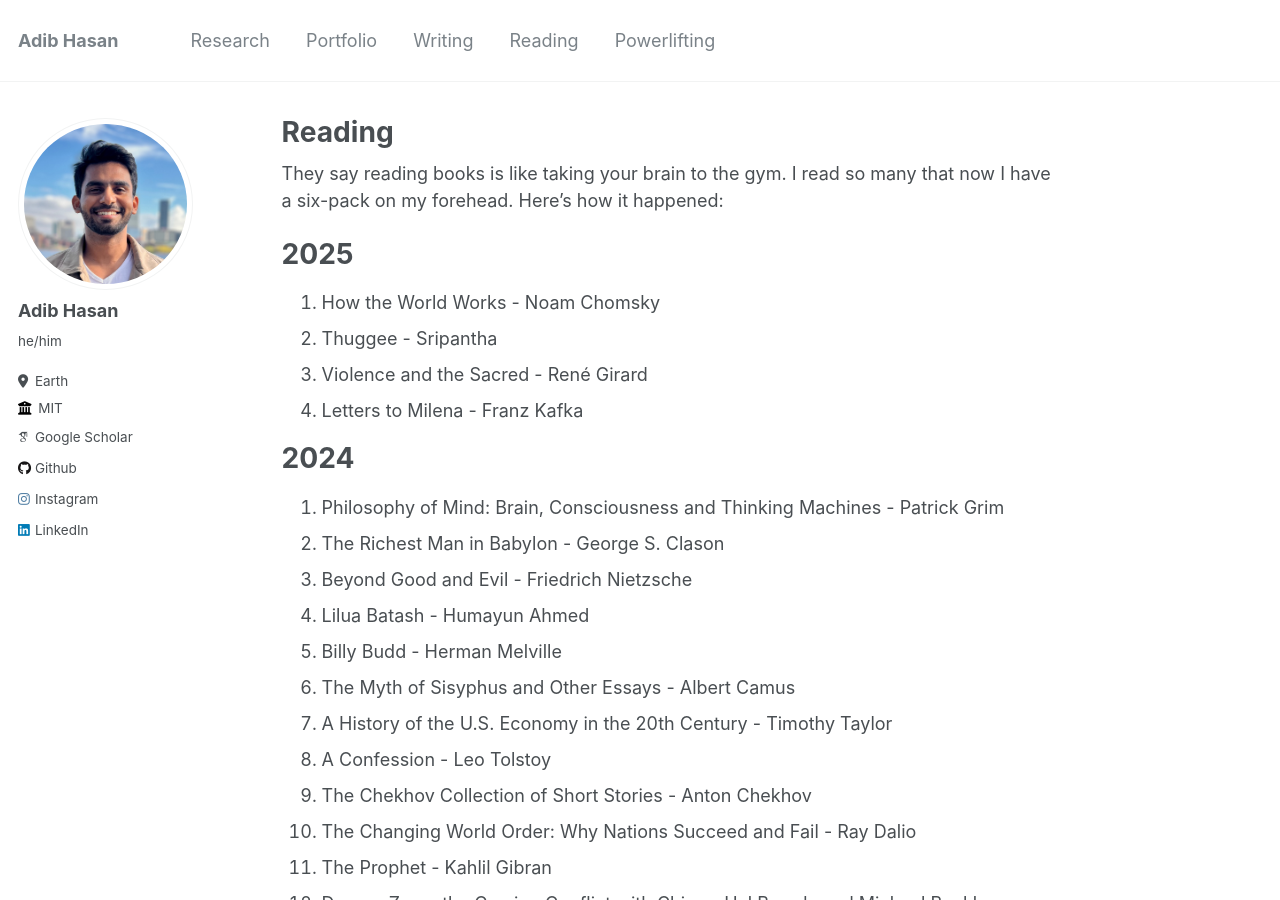
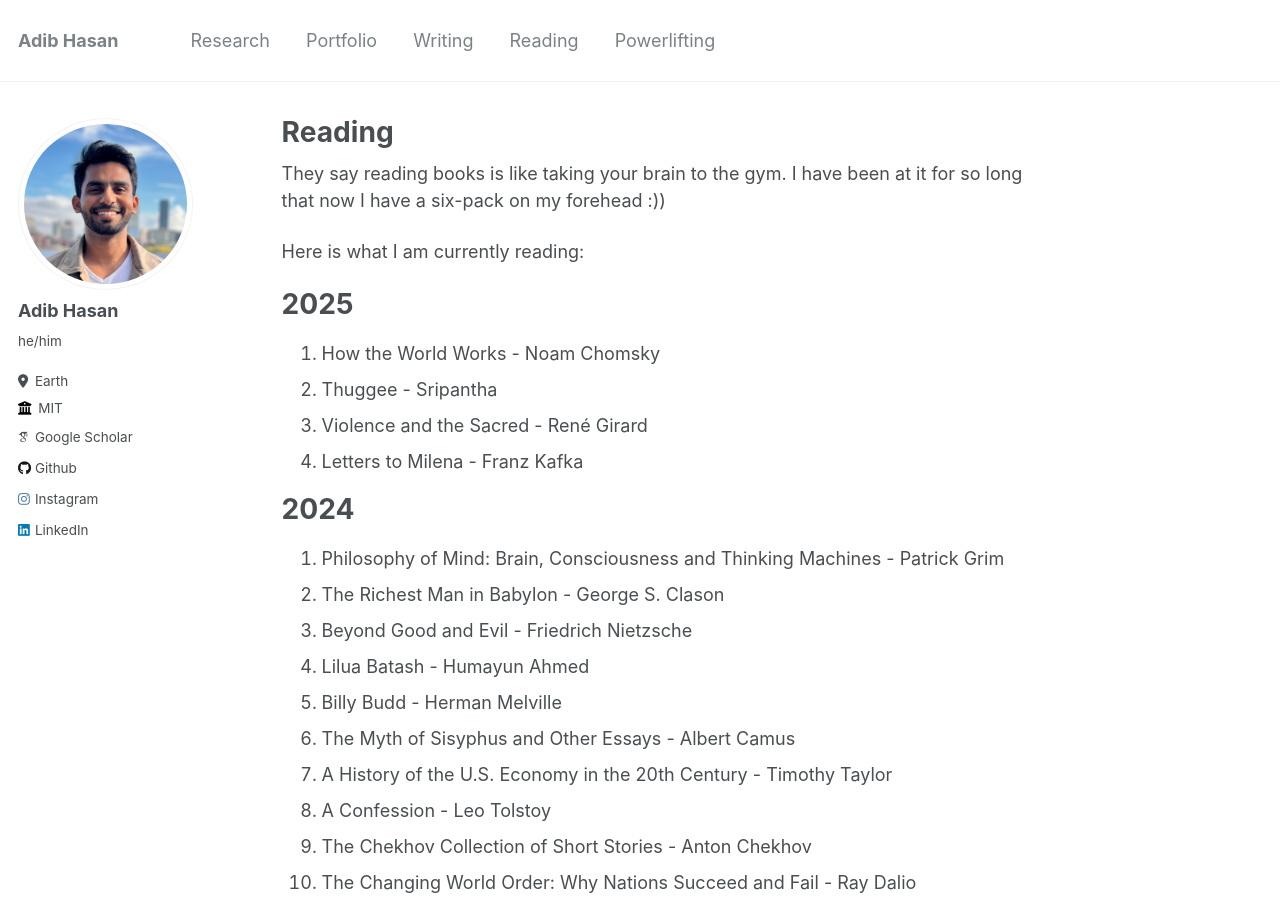
Before and after one commit to Neehan/neehan.github.io, a Jekyll site: the page built from _pages/reading.md, in a window 1280 px wide and 900 px high. Built offline with Jekyll 4.4.1, drawn with Linux system fonts in a browser that asks for light colours; some web fonts are replaced.

Commit message:
Update reading.md

```diff
--- a/_pages/reading.md
+++ b/_pages/reading.md
@@ -3,7 +3,9 @@ permalink: /reading/
 title: "Reading"
 author_profile: true
 ---
-They say reading books is like taking your brain to the gym. I read so many that now I have a six-pack on my forehead. Here's how it happened:
+They say reading books is like taking your brain to the gym. I have been at it for so long that now I have a six-pack on my forehead :))
+
+Here is what I am currently reading:
 
 # 2025
 1. How the World Works - Noam Chomsky
```
